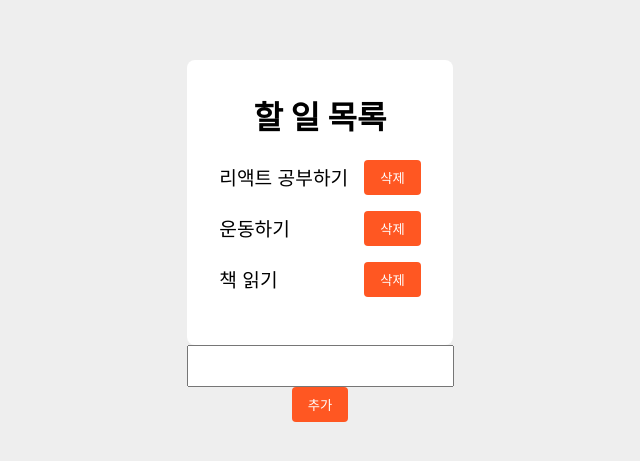
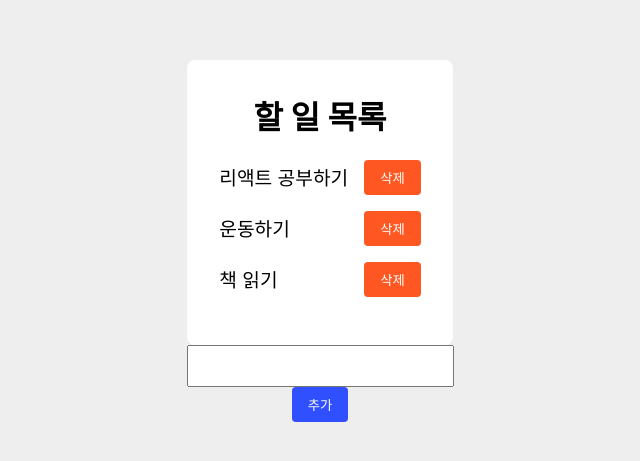
Before and after one commit to hardwoong/ReactPrac, a React (Create React App) app in the folder ch6/todo/: page / in a window 1280 px wide. Shown: the part 159-620 px from the top of the page, without its empty margins (320-960 px from the left). Built offline with nearby package versions, Linux system fonts and the light colour scheme.

Commit message:
btncolor

```diff
--- a/ch6/todo/src/App.tsx
+++ b/ch6/todo/src/App.tsx
@@ -29,7 +29,7 @@ function App() {
     <Container>
       <DataView toDoList={toDoList} onDelete={onDelete} />
       <TextInput value={toDo} onChange={setToDo} />
-      <Button label="추가 " />
+      <Button label="추가 " color="#304FFE" />
     </Container>
   );
 }
--- a/ch6/todo/src/components/Button/index.tsx
+++ b/ch6/todo/src/components/Button/index.tsx
@@ -1,15 +1,19 @@
 import styled from '@emotion/styled';
 
-const Container = styled.button`
-border: 0;
+interface ContainerProps {
+  readonly color: string;
+}
+
+const Container = styled.button<ContainerProps>`
+  border: 0;
   color: #ffffff;
-  background-color: #ff5722;
+  background-color: ${(props) => props.color};
   cursor: pointer;
   padding: 8px 16px;
   border-radius: 4px;
 
   &:hover {
-    background-color: #ff5722;
+    background-color: ${(props) => props.color};
     opacity: 0.8;
   }
 
@@ -20,9 +24,14 @@ border: 0;
 
 interface Props {
   readonly label: string;
+  readonly color?: string;
   readonly onClick?: () => void;
 }
 
-export const Button = ({ label, onClick }: Props) => {
-  return <Container onClick={onClick}>{label}</Container>
-}
+export const Button = ({ label, color = '#ff5722', onClick }: Props) => {
+  return (
+    <Container color={color} onClick={onClick}>
+      {label}
+    </Container>
+  );
+};
```
